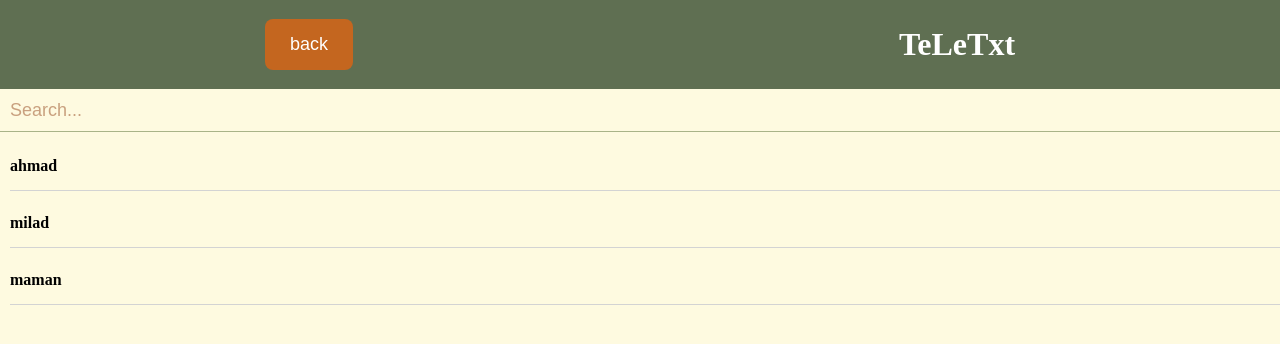
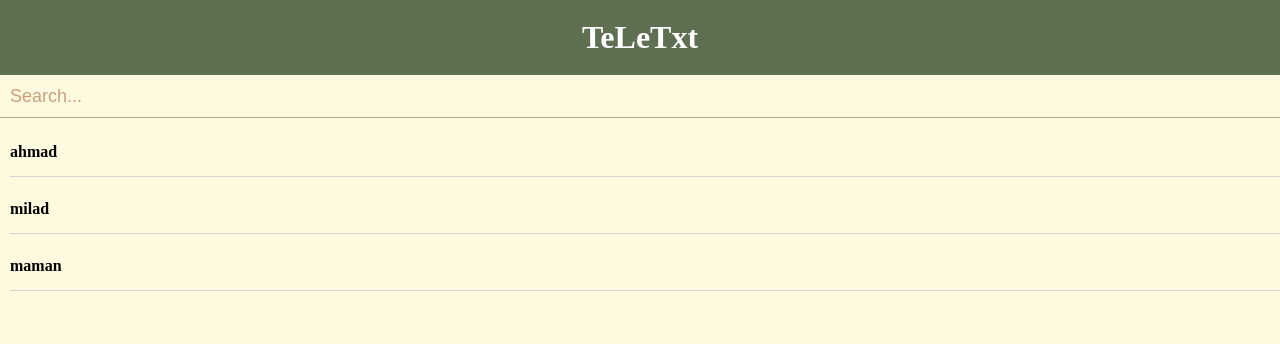
Before and after one commit to marzie-nd/teletxt, a React (Create React App) app: page /chats in a window 1280 px wide. Shown: the top 344 px of the page. Built offline with nearby package versions, Linux system fonts and the light colour scheme; a web font is replaced by a local one.

Commit message:
back button fixed

```diff
--- a/src/components/Header.jsx
+++ b/src/components/Header.jsx
@@ -1,18 +1,11 @@
 import BackButton from "./BackButton";
-import { useState } from 'react';
 import "./Header.scss";
 
-const Header = ({ headerTitle, onBack }) => {
-
-    const [isVisible, setIsVisible] = useState(true);
-
-    const toggleVisible = () => {
-        setIsVisible(!isVisible);
-      }
+const Header = ({ headerTitle, onBack, toggleVisible }) => {
 
   return (
     <div className="header">
-        <BackButton onBack={onBack}/>
+        {toggleVisible && <BackButton onBack={onBack}/>}
       <div>{headerTitle}</div>
     </div>
   );
--- a/src/pages/Chats.jsx
+++ b/src/pages/Chats.jsx
@@ -10,6 +10,7 @@ const Chats = () => {
   const users = ["ahmad", "milad", "maman"];
   const [selectedUser, setSelectedUser] = useState(null);
   const [chatHistory, setChatHistory] = useState({});
+  const [isVisible, setIsVisible] = useState(true);
 
   const handleUserChange = (user) => {
     if (!chatHistory[user]) {
@@ -33,11 +34,15 @@ const Chats = () => {
     setSelectedUser(null);
   }
 
+  const toggleVisible = () => {
+    setIsVisible(!isVisible);
+  }
+
   return (
     <div className="chats">
       {selectedUser ? (
         <>
-          <Header headerTitle={selectedUser} onBack={handleBack} />
+          <Header headerTitle={selectedUser} onBack={handleBack} toggleVisible={toggleVisible}  />
           <ChatPage
             selectedUser={selectedUser}
             users={users}
```
